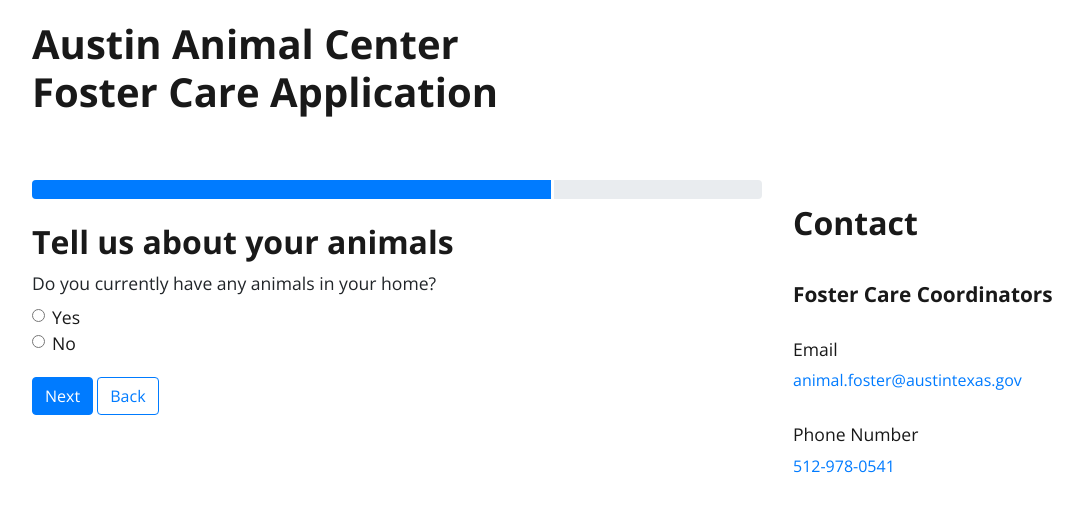
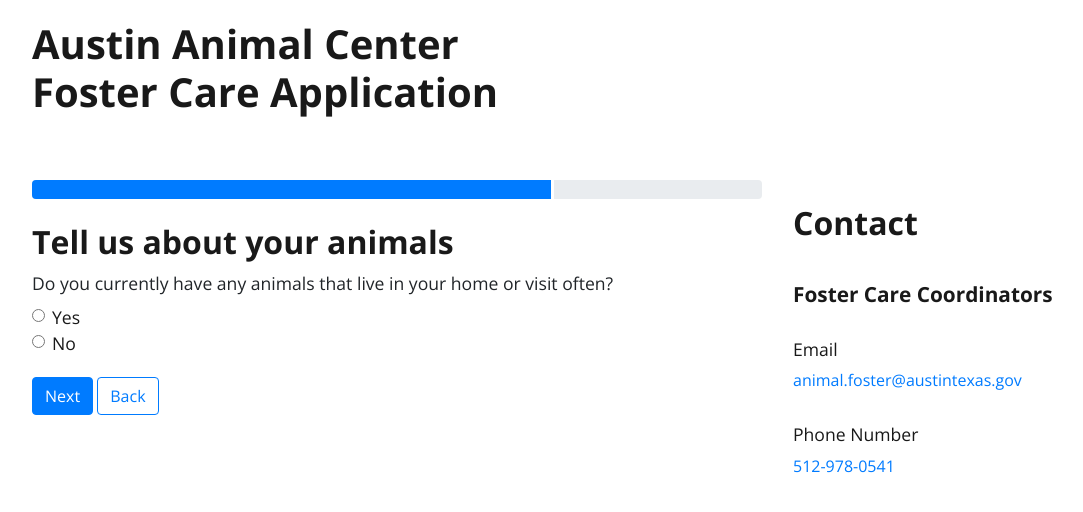
Before and after one commit to cityofaustin/prototypeform, a Jekyll site: the page built from _pages/Animal_info.html, in a window 1280 px wide. Shown: the top 512 px of the page, without its empty margins (53-1136 px from the left). Built offline with Jekyll 4.4.1, drawn with Linux system fonts in a browser that asks for light colours; nearby versions of some CDN libraries.

Commit message:
Often visiting animals

```diff
--- a/_pages/Animal_info.html
+++ b/_pages/Animal_info.html
@@ -13,7 +13,7 @@
 <form>
   <div class="js-have-animals-selection">
     <fieldset>
-      <legend>Do you currently have any animals in your home?</legend>
+      <legend>Do you currently have any animals that live in your home or visit often?</legend>
       <div class="form-check">
         <input class="form-check-input" type="radio" name="animalsRadios" id="animalsRadios1" value="Yes">
         <label class="form-check-label" for="animalsRadios1">
@@ -32,7 +32,7 @@
   <div class="d-none js-have-animals-followup">
 
     <fieldset>
-      <legend>Do any dogs live in your home?</legend>
+      <legend>Do any dogs live in your home or visit often?</legend>
       <div class="js-have-dog-selection">
         <div class="form-check">
           <input class="form-check-input" type="radio" name="dogsRadios" id="dogsRadios1" value="Yes">
@@ -53,7 +53,7 @@
 
     <div class="js-have-dog-followup d-none">
       <fieldset>
-        <legend>Are all of your dogs spayed or neutered?</legend>
+        <legend>Are all of the above dogs spayed or neutered?</legend>
         <div class="form-check">
           <input class="form-check-input" type="radio" name="dog_spayedRadios" id="dog_spayedRadios1" value="Yes">
           <label class="form-check-label" for="dog_spayedRadios1">
@@ -91,7 +91,7 @@
       <div class="alert alert-warning d-none js-dog-rabies-alert row" role="alert">
           <i class="fas fa-exclamation-triangle fa-2x fa-fw col-md-1"></i>
           <div class="col-md-11 alert-body">
-            <p>You may still continue the application, but please vaccinate your dogs before bringing home a foster animal.</p>
+            <p>You may still continue the application, but please vaccinate your dogs or make sure any dogs visiting your home often get vaccinated by their owners before bringing home a foster animal.</p>
             <p>By law in the State of Texas, all dogs must be vaccinated for rabies. </p>
           </div>
       </div>
@@ -101,7 +101,7 @@
 
   <div class="js-have-cat-selection js-have-animals-followup d-none">
     <fieldset>
-      <legend>Do any cats live in your home?</legend>
+      <legend>Do any cats live in your home or visit often?</legend>
       <div class="form-check">
         <input class="form-check-input" type="radio" name="catsRadios" id="catsRadios1" value="Yes">
         <label class="form-check-label" for="catsRadios1">
@@ -124,7 +124,7 @@
   <div class="d-none js-have-animals-followup">
     <div class="d-none js-have-cat-followup">
       <fieldset>
-        <legend>Are all of your cats spayed or neutered?</legend>
+        <legend>Are all of the above cats spayed or neutered?</legend>
         <div class="form-check">
             <input class="form-check-input" type="radio" name="cat_spayedRadios" id="cat_spayedRadios1" value="Yes">
             <label class="form-check-label" for="cat_spayedRadios1">
@@ -162,7 +162,7 @@
       <div class="alert alert-warning d-none js-cat-rabies-alert row" role="alert">
           <i class="fas fa-exclamation-triangle fa-2x fa-fw col-md-1"></i>
           <div class="col-md-11 alert-body">
-            <p>You may still continue the application, but please vaccinate your cats before bringing home a foster animal.</p>
+            <p>You may still continue the application, but please vaccinate your cats or make sure any cats coming into your home often get vaccinated by their owners before bringing home a foster animal.</p>
             <p>By law in the State of Texas, all cats must be vaccinated for rabies. </p>
           </div>
       </div>
@@ -174,7 +174,7 @@
   <div class="d-none js-have-animals-followup">
     <div class="js-have-other-selection">
       <fieldset>
-        <legend>Do any other types of animals live in your home?</legend>
+        <legend>Do any other types of animals live in your home or visit often?</legend>
         <div class="form-check">
           <input class="form-check-input" type="radio" name="other_animalsRadios" id="other_animalsRadios1" value="Yes">
           <label class="form-check-label" for="other_animalsRadios1">
@@ -199,7 +199,7 @@
   <div class="d-none js-have-animals-followup form-group">
     <div class="js-seperate-animals-selector">
       <fieldset>
-        <legend>Inside your home, are you able to separate your foster animals from your own animals if needed?</legend>
+        <legend>Inside your home, are you able to separate your foster animals from your own animals or the animals that often visit if needed?</legend>
         <small id="separateHelpBlock" class="form-text text-muted">
            Until your animals and foster animals get used to each other or in case one gets sick, they may need to be separated for each other's safety and well-being.
         </small>
```
Also changed, not shown: other parts of _pages/Animal_info.html (+3 -3 lines).
